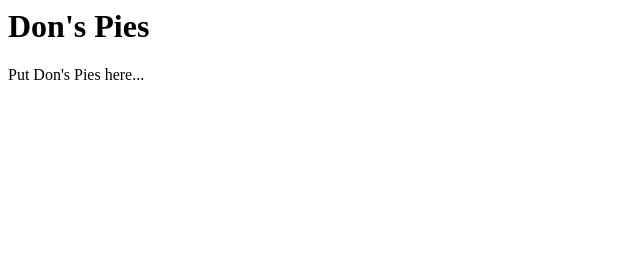
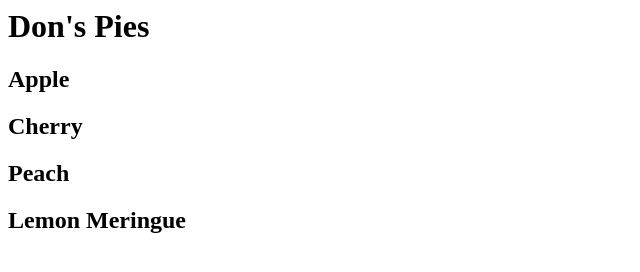
Before and after one commit to mdholmberg2/pies, a plain HTML site: page index.html in a window 1280 px wide. Shown: the whole page, without its empty margins (0-640 px from the left). Drawn offline with Linux system fonts and the light colour scheme.

Commit message:
pieContent

```diff
--- a/index.html
+++ b/index.html
@@ -7,6 +7,9 @@
 </head>
 <body>
     <h1>Don's Pies</h1>
-    <p>Put Don's Pies here...</p>
+    <h2>Apple</h2>
+    <h2>Cherry</h2>
+    <h2>Peach</h2>
+    <h2>Lemon Meringue</h2>
 </body>
 </html>
```
